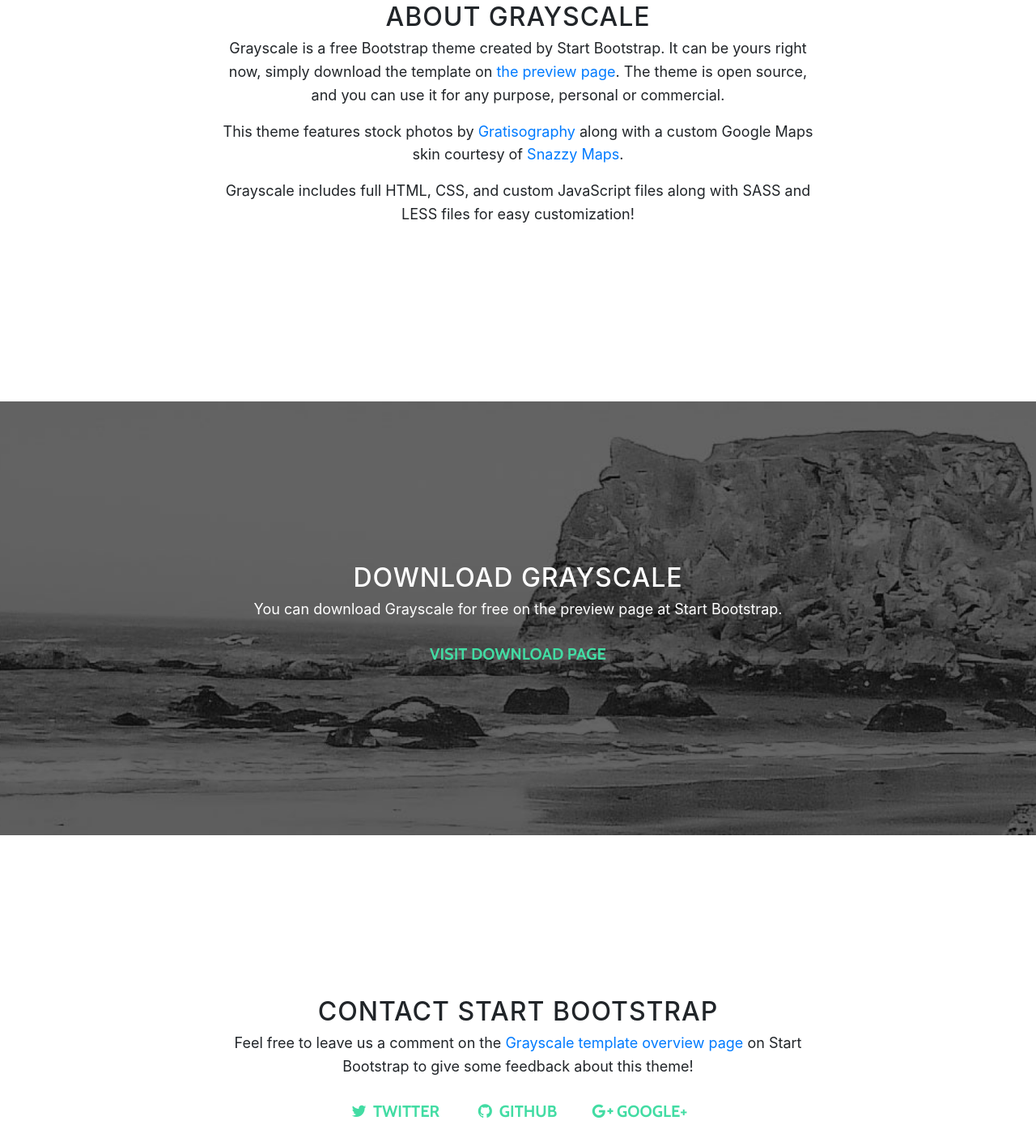
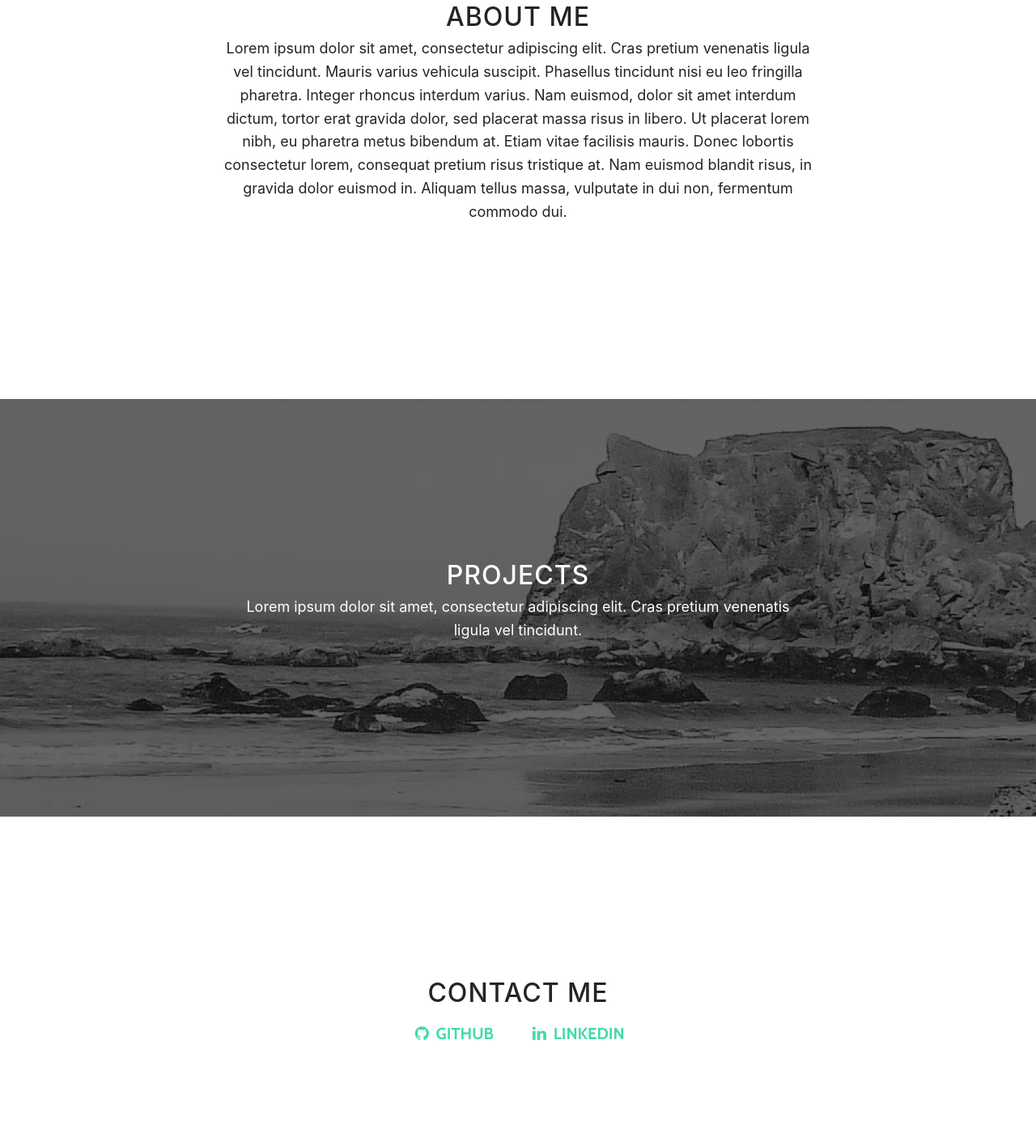
Before and after one commit to jacobdevera/jacobdevera.github.io, a website with bundled scripts: page index.html in a window 1280 px wide. Shown: the part 997-2413 px from the top of the page at 81% size. Built offline with nearby package versions, Linux system fonts and the light colour scheme.

Commit message:
Edited text

```diff
--- a/index.html
+++ b/index.html
@@ -6,9 +6,9 @@
     <meta charset="utf-8">
     <meta name="viewport" content="width=device-width, initial-scale=1, shrink-to-fit=no">
     <meta name="description" content="">
-    <meta name="author" content="">
+    <meta name="author" content="Jacob Devera">
 
-    <title>Grayscale - Start Bootstrap Theme</title>
+    <title>Jacob Devera</title>
 
     <!-- Bootstrap core CSS -->
     <link href="vendor/bootstrap/css/bootstrap.min.css" rel="stylesheet">
@@ -28,7 +28,7 @@
     <!-- Navigation -->
     <nav class="navbar navbar-expand-lg navbar-light fixed-top" id="mainNav">
       <div class="container">
-        <a class="navbar-brand js-scroll-trigger" href="#page-top">Start Bootstrap</a>
+        <a class="navbar-brand js-scroll-trigger" href="#page-top">Jacob Devera</a>
         <button class="navbar-toggler navbar-toggler-right" type="button" data-toggle="collapse" data-target="#navbarResponsive" aria-controls="navbarResponsive" aria-expanded="false" aria-label="Toggle navigation">
           Menu
           <i class="fa fa-bars"></i>
@@ -39,7 +39,7 @@
               <a class="nav-link js-scroll-trigger" href="#about">About</a>
             </li>
             <li class="nav-item">
-              <a class="nav-link js-scroll-trigger" href="#download">Download</a>
+              <a class="nav-link js-scroll-trigger" href="#download">Projects</a>
             </li>
             <li class="nav-item">
               <a class="nav-link js-scroll-trigger" href="#contact">Contact</a>
@@ -72,14 +72,13 @@
       <div class="container">
         <div class="row">
           <div class="col-lg-8 mx-auto">
-            <h2>About Grayscale</h2>
-            <p>Grayscale is a free Bootstrap theme created by Start Bootstrap. It can be yours right now, simply download the template on
-              <a href="http://startbootstrap.com/template-overviews/grayscale/">the preview page</a>. The theme is open source, and you can use it for any purpose, personal or commercial.</p>
-            <p>This theme features stock photos by
-              <a href="http://gratisography.com/">Gratisography</a>
-              along with a custom Google Maps skin courtesy of
-              <a href="http://snazzymaps.com/">Snazzy Maps</a>.</p>
-            <p>Grayscale includes full HTML, CSS, and custom JavaScript files along with SASS and LESS files for easy customization!</p>
+            <h2>About Me</h2>
+            <p>Lorem ipsum dolor sit amet, consectetur adipiscing elit. Cras pretium venenatis ligula vel tincidunt. Mauris varius
+              vehicula suscipit. Phasellus tincidunt nisi eu leo fringilla pharetra. Integer rhoncus interdum varius. Nam euismod,
+              dolor sit amet interdum dictum, tortor erat gravida dolor, sed placerat massa risus in libero. Ut placerat lorem nibh,
+              eu pharetra metus bibendum at. Etiam vitae facilisis mauris. Donec lobortis consectetur lorem, consequat pretium risus
+              tristique at. Nam euismod blandit risus, in gravida dolor euismod in. Aliquam tellus massa, vulputate in dui non,
+              fermentum commodo dui.</p>
           </div>
         </div>
       </div>
@@ -89,9 +88,8 @@
     <section id="download" class="download-section content-section text-center">
       <div class="container">
         <div class="col-lg-8 mx-auto">
-          <h2>Download Grayscale</h2>
-          <p>You can download Grayscale for free on the preview page at Start Bootstrap.</p>
-          <a href="http://startbootstrap.com/template-overviews/grayscale/" class="btn btn-default btn-lg">Visit Download Page</a>
+          <h2>Projects</h2>
+          <p>Lorem ipsum dolor sit amet, consectetur adipiscing elit. Cras pretium venenatis ligula vel tincidunt. </p>
         </div>
       </div>
     </section>
@@ -101,27 +99,18 @@
       <div class="container">
         <div class="row">
           <div class="col-lg-8 mx-auto">
-            <h2>Contact Start Bootstrap</h2>
-            <p>Feel free to leave us a comment on the
-              <a href="http://startbootstrap.com/template-overviews/grayscale/">Grayscale template overview page</a>
-              on Start Bootstrap to give some feedback about this theme!</p>
+            <h2>Contact Me</h2>
             <ul class="list-inline banner-social-buttons">
               <li class="list-inline-item">
-                <a href="https://twitter.com/SBootstrap" class="btn btn-default btn-lg">
-                  <i class="fa fa-twitter fa-fw"></i>
-                  <span class="network-name">Twitter</span>
-                </a>
-              </li>
-              <li class="list-inline-item">
-                <a href="https://github.com/BlackrockDigital/startbootstrap" class="btn btn-default btn-lg">
+                <a href="https://github.com/kefkiroth" class="btn btn-default btn-lg">
                   <i class="fa fa-github fa-fw"></i>
                   <span class="network-name">Github</span>
                 </a>
               </li>
               <li class="list-inline-item">
-                <a href="https://plus.google.com/+Startbootstrap/posts" class="btn btn-default btn-lg">
-                  <i class="fa fa-google-plus fa-fw"></i>
-                  <span class="network-name">Google+</span>
+                <a href="https://www.linkedin.com/in/gjdevera" class="btn btn-default btn-lg">
+                  <i class="fa fa-linkedin fa-fw"></i>
+                  <span class="network-name">LinkedIn</span>
                 </a>
               </li>
             </ul>
@@ -136,7 +125,7 @@
     <!-- Footer -->
     <footer>
       <div class="container text-center">
-        <p>Copyright &copy; Your Website 2017</p>
+        <p>Copyright &copy; Jacob Devera 2017</p>
       </div>
     </footer>
 
```
Also changed, not shown: README.md (deleted).
